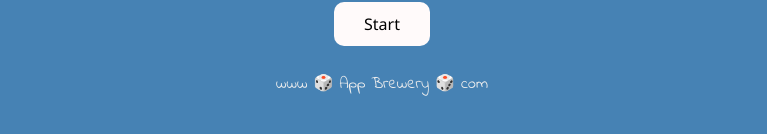
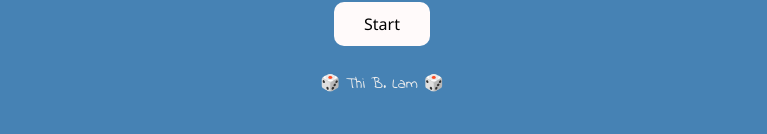
Before and after one commit to zoetlam/Dicee-Challenge, a plain HTML site: page index.html in a window 1280 px wide. Shown: the part 532-666 px from the top of the page, without its empty margins (258-1025 px from the left). Drawn offline with nearby package versions, Linux system fonts and the light colour scheme; a web font is replaced by a local one.

Commit message:
Add files via upload

```diff
--- a/index.html
+++ b/index.html
@@ -27,7 +27,7 @@
 
 
     <footer>
-        www 🎲 App Brewery 🎲 com
+        🎲 Thi B. Lam 🎲
     </footer>
 
     <script src="js/index.js"></script>
```
